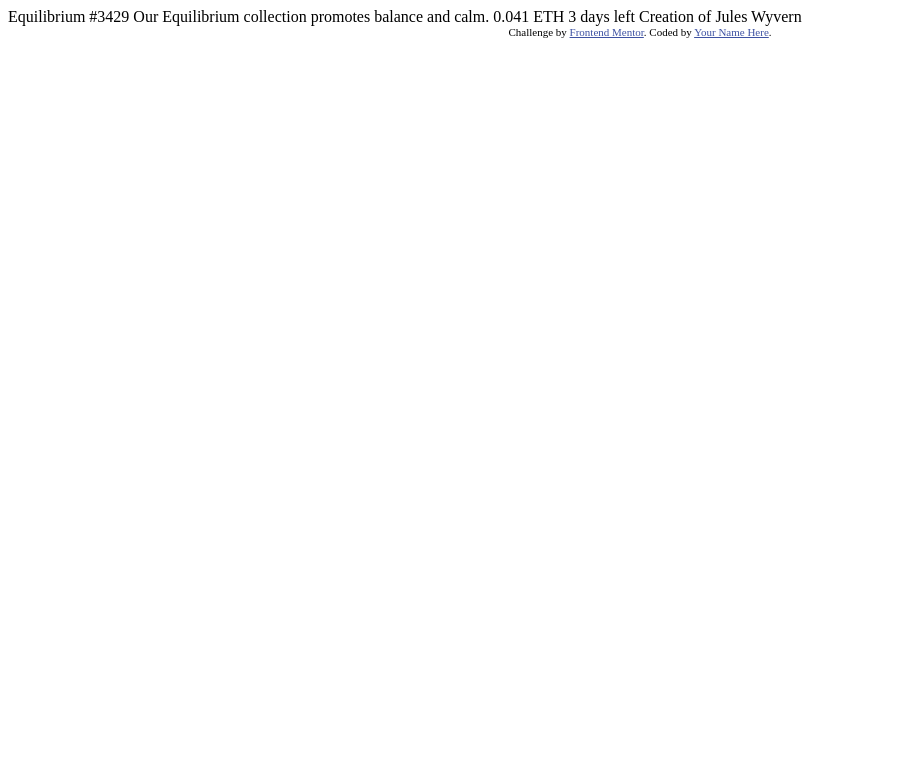
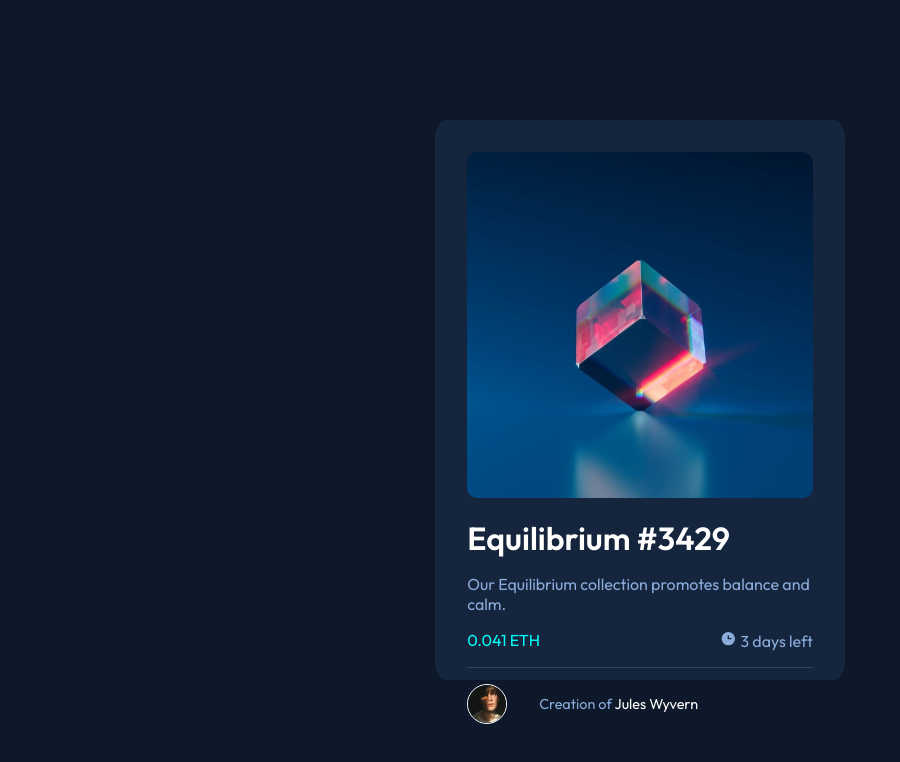
Before and after one commit to douglas-yokomizo/nft-preview-card-component-main, a plain HTML site: page index.html in a window 1280 px wide. Shown: the whole page, without its empty margins (0-900 px from the left). Drawn offline with Linux system fonts and the light colour scheme.

Commit message:
card created

```diff
--- a/index.html
+++ b/index.html
@@ -1,33 +1,62 @@
 <!DOCTYPE html>
 <html lang="en">
   <head>
-  <meta charset="UTF-8">
-  <meta name="viewport" content="width=device-width, initial-scale=1.0"> <!-- displays site properly based on user's device -->
+    <meta charset="UTF-8" />
+    <meta name="viewport" content="width=device-width, initial-scale=1.0" />
+    <link
+      rel="icon"
+      type="image/png"
+      sizes="32x32"
+      href="./images/favicon-32x32.png"
+    />
+    <link rel="stylesheet" href="./src/css/style.css" />
+    <link rel="preconnect" href="https://fonts.googleapis.com" />
+    <link rel="preconnect" href="https://fonts.gstatic.com" crossorigin />
+    <link
+      href="https://fonts.googleapis.com/css2?family=Lexend+Deca&family=Outfit:wght@300;400;600&display=swap"
+      rel="stylesheet"
+    />
 
-  <link rel="icon" type="image/png" sizes="32x32" href="./images/favicon-32x32.png">
-
-  <title>Frontend Mentor | NFT preview card component</title>
-
-  <!-- Feel free to remove these styles or customise in your own stylesheet 👍 -->
-  <style>
-    .attribution { font-size: 11px; text-align: center; }
-    .attribution a { color: hsl(228, 45%, 44%); }
-  </style>
+    <title>FEM | NFT preview card component</title>
   </head>
   <body>
-
-  Equilibrium #3429
-
-  Our Equilibrium collection promotes balance and calm.
-
-  0.041 ETH
+    <main class="container">
+      <div class="card">
+        <!-- imagem -->
+        <div class="image-container">
+          <img class="img" src="src/images/image-equilibrium.jpg" />
+          <div class="overlay"></div>
+        </div>
+        <div class="description-container">
+          <!-- cabeçalho -->
+          <h1 class="header">Equilibrium #3429</h1>
+          <!-- descrição -->
+          <div class="description">
+            <p>Our Equilibrium collection promotes balance and calm.</p>
+          </div>
+          <!-- valor -->
+          <div class="valor">
+            <span class="eth"> 0.041 ETH </span>
+            <span class="days"
+              ><svg width="17" height="17" xmlns="http://www.w3.org/2000/svg">
+                <path
+                  d="M8.305 2.007a6.667 6.667 0 1 0 0 13.334 6.667 6.667 0 0 0 0-13.334Zm2.667 7.334H8.305a.667.667 0 0 1-.667-.667V6.007a.667.667 0 0 1 1.334 0v2h2a.667.667 0 0 1 0 1.334Z"
+                  fill="#8BACD9"
+                />
+              </svg>
               3 days left
-
-  Creation of Jules Wyvern
-
-  <div class="attribution">
-    Challenge by <a href="https://www.frontendmentor.io?ref=challenge" target="_blank">Frontend Mentor</a>.
-    Coded by <a href="#">Your Name Here</a>.
+            </span>
           </div>
+          <!-- criador -->
+          <div class="criador">
+            <img class="avatar" src="./src/images/image-avatar.png" />
+            <p>
+              <span class="creation">Creation of</span>
+              <span class="name">Jules Wyvern</span>
+            </p>
+          </div>
+        </div>
+      </div>
+    </main>
   </body>
 </html>
--- /dev/null
+++ b/src/css/style.css
@@ -0,0 +1,106 @@
+* {
+  margin: 0;
+  padding: 0;
+  box-sizing: border-box;
+}
+
+:root {
+  --soft-blue: hsl(215, 51%, 70%);
+  --cyan: hsl(178, 100%, 50%);
+  --main-bg: hsl(217, 54%, 11%);
+  --card-bg: hsl(216, 50%, 16%);
+  --line: hsl(215, 32%, 27%);
+  --white: hsl(0, 0%, 100%);
+}
+
+body {
+  background-color: var(--main-bg);
+  font-family: "Lexend Deca", sans-serif;
+  font-family: "Outfit", sans-serif;
+}
+
+.container {
+  height: 100vh;
+  max-width: 1440px;
+  display: flex;
+  flex-direction: column;
+  justify-content: center;
+  align-items: center;
+}
+
+.card {
+  height: 70%;
+  width: 32%;
+  background-color: var(--card-bg);
+  border-radius: 3%;
+  padding: 2rem;
+}
+
+.card .img {
+  max-width: 100%;
+  border-radius: 3%;
+}
+
+.image-container:hover img {
+  transform: scale(0.9);
+}
+
+.header {
+  color: var(--white);
+  margin: 1rem 0 1rem 0;
+}
+
+.header:hover{
+  color: var(--cyan);
+  cursor: pointer;
+}
+
+.description {
+  color: var(--soft-blue);
+  margin: 0 0 1rem;
+  font-size: 1rem;
+}
+
+.valor {
+  display: flex;
+  justify-content: space-between;
+  align-items: center;
+}
+
+.valor .eth {
+  color: var(--cyan);
+}
+
+.valor .days {
+  color: var(--soft-blue);
+}
+
+.criador {
+  margin: 1rem 0 1rem;
+  display: flex;
+  justify-content: flex-start;
+  align-items: center;
+  border-top: 1px solid var(--line);
+  padding: 1rem 0 0 0;
+  font-size: 0.9rem;
+}
+
+.criador .avatar {
+  width: 2.5rem;
+  border-radius: 50%;
+  border: 1px solid var(--white);
+  margin-right: 2rem;
+}
+
+.criador p {
+  color: var(--white);
+}
+
+.criador .creation {
+  color: var(--soft-blue);
+}
+
+.criador .name:hover{
+  color: var(--cyan);
+  cursor: pointer;
+}
```
Also changed, not shown: src/design/active-states.jpg (renamed from design/active-states.jpg), src/design/desktop-design.jpg (renamed from design/desktop-design.jpg), src/design/desktop-preview.jpg (renamed from design/desktop-preview.jpg), src/design/mobile-design.jpg (renamed from design/mobile-design.jpg), src/images/favicon-32x32.png (renamed from images/favicon-32x32.png), src/images/icon-clock.svg (renamed from images/icon-clock.svg), src/images/icon-ethereum.svg (renamed from images/icon-ethereum.svg), src/images/icon-view.svg (renamed from images/icon-view.svg), src/images/image-avatar.png (renamed from images/image-avatar.png), src/images/image-equilibrium.jpg (renamed from images/image-equilibrium.jpg), 1 other file. Lines whose indentation alone changed are shown as unchanged.
